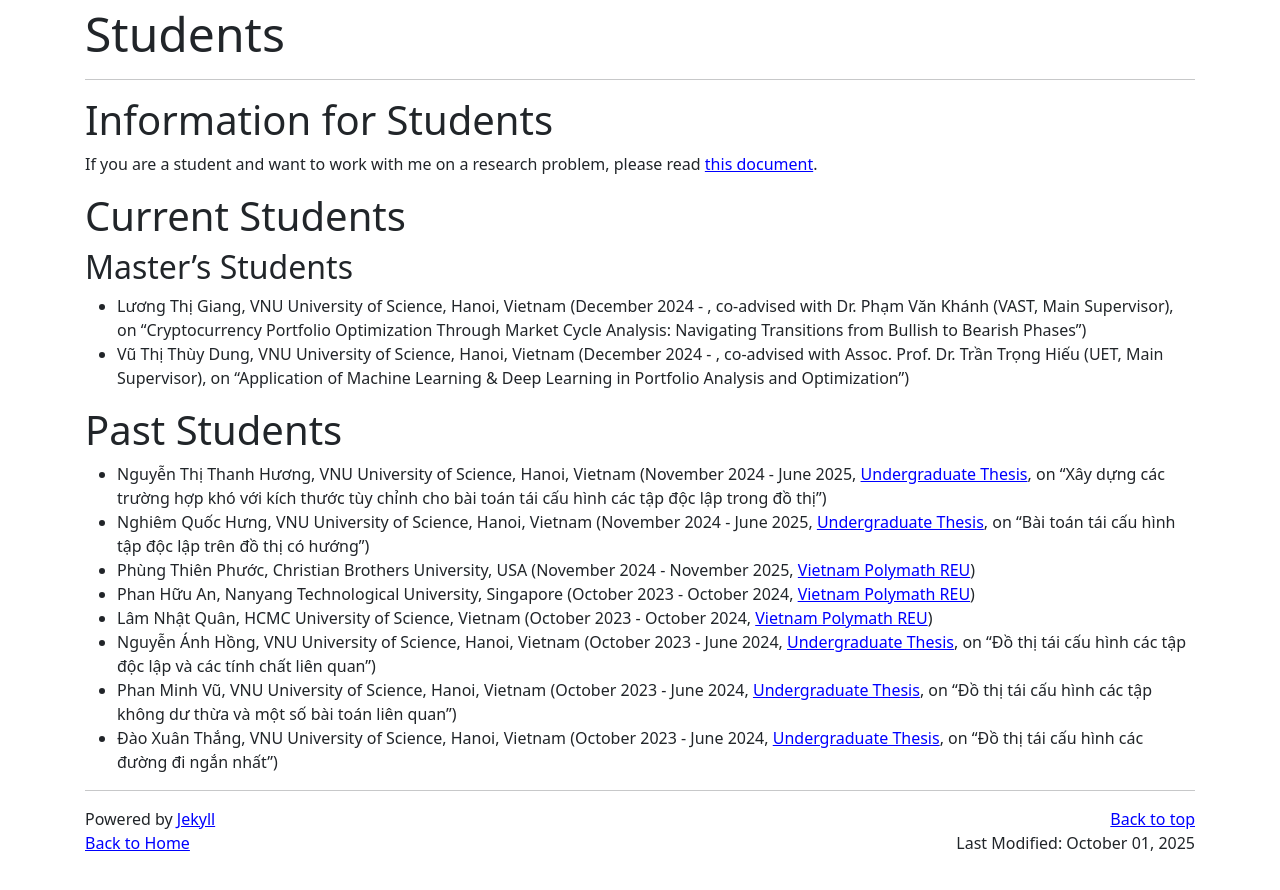
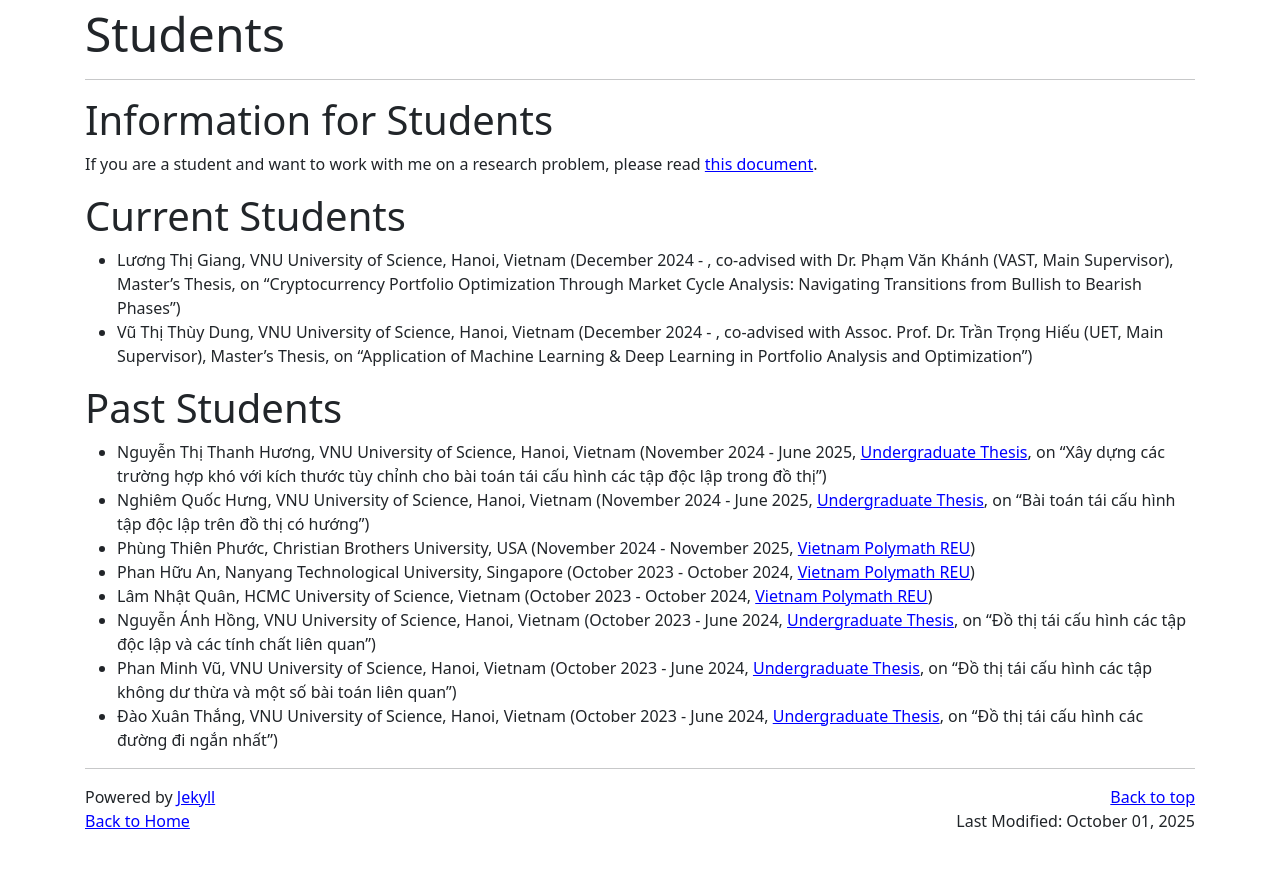
Before and after one commit to hoanganhduc/hoanganhduc.github.io, a Jekyll site: the page built from students.md, in a window 1280 px wide. Shown: the top 890 px of the page. Built offline with Jekyll 4.4.1, drawn with Linux system fonts in a browser that asks for light colours; nearby versions of some CDN libraries; a style sheet for code colours, icons or effects is not loaded.

Commit message:
Updated @ 2025-10-01  11:08:51 ICT

```diff
--- a/students.md
+++ b/students.md
@@ -16,10 +16,8 @@ If you are a student and want to work with me on a research problem, please read
 
 # Current Students
 
-## Master's Students
-
-* Lương Thị Giang, VNU University of Science, Hanoi, Vietnam (December 2024 - , co-advised with Dr. Phạm Văn Khánh (VAST, Main Supervisor), on "Cryptocurrency Portfolio Optimization Through Market Cycle Analysis: Navigating Transitions from Bullish to Bearish Phases")
-* Vũ Thị Thùy Dung, VNU University of Science, Hanoi, Vietnam (December 2024 - , co-advised with Assoc. Prof. Dr. Trần Trọng Hiếu (UET, Main Supervisor), on "Application of Machine Learning & Deep Learning in Portfolio Analysis and Optimization")
+* Lương Thị Giang, VNU University of Science, Hanoi, Vietnam (December 2024 - , co-advised with Dr. Phạm Văn Khánh (VAST, Main Supervisor), Master's Thesis, on "Cryptocurrency Portfolio Optimization Through Market Cycle Analysis: Navigating Transitions from Bullish to Bearish Phases")
+* Vũ Thị Thùy Dung, VNU University of Science, Hanoi, Vietnam (December 2024 - , co-advised with Assoc. Prof. Dr. Trần Trọng Hiếu (UET, Main Supervisor), Master's Thesis, on "Application of Machine Learning & Deep Learning in Portfolio Analysis and Optimization")
 
 # Past Students
 
```
Also changed, not shown: 1 other file.
